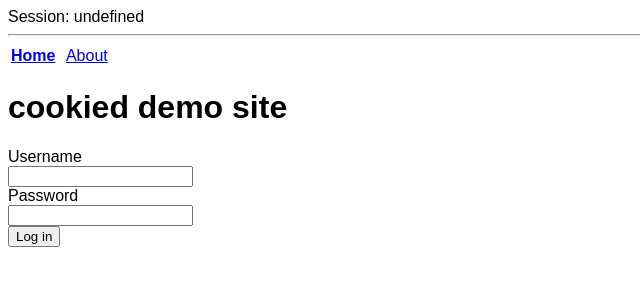
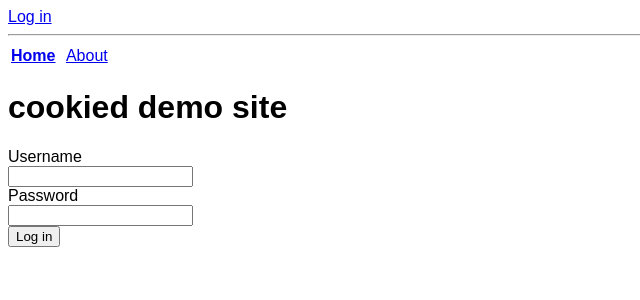
Before and after one commit to ludios/cookied, a SvelteKit app in the folder packages/demo/: page / in a window 1280 px wide. Shown: the top 300 px of the page, without its empty margins (0-640 px from the left). Built offline with nearby package versions, Linux system fonts and the light colour scheme; no server answers.

Commit message:
demo: nicer Header that isn't just a JSON dump

```diff
--- a/packages/demo/src/routes/Header.svelte
+++ b/packages/demo/src/routes/Header.svelte
@@ -15,15 +15,21 @@
 	nav > div[aria-current="page"] {
 		font-weight: bold;
 	}
+
+	form {
+		display: inline;
+	}
 </style>
 
 <header>
 	<nav>
-		Session: {JSON.stringify(data.session)}
 		{#if data.session}
+			Logged in as <b>{data.session.username}</b> (session id: {data.session.id})
 			<form method="POST" action="/logout">
 				<button>Log out</button>
 			</form>
+		{:else}
+			<a href="/">Log in</a>
 		{/if}
 
 		<hr>
```
